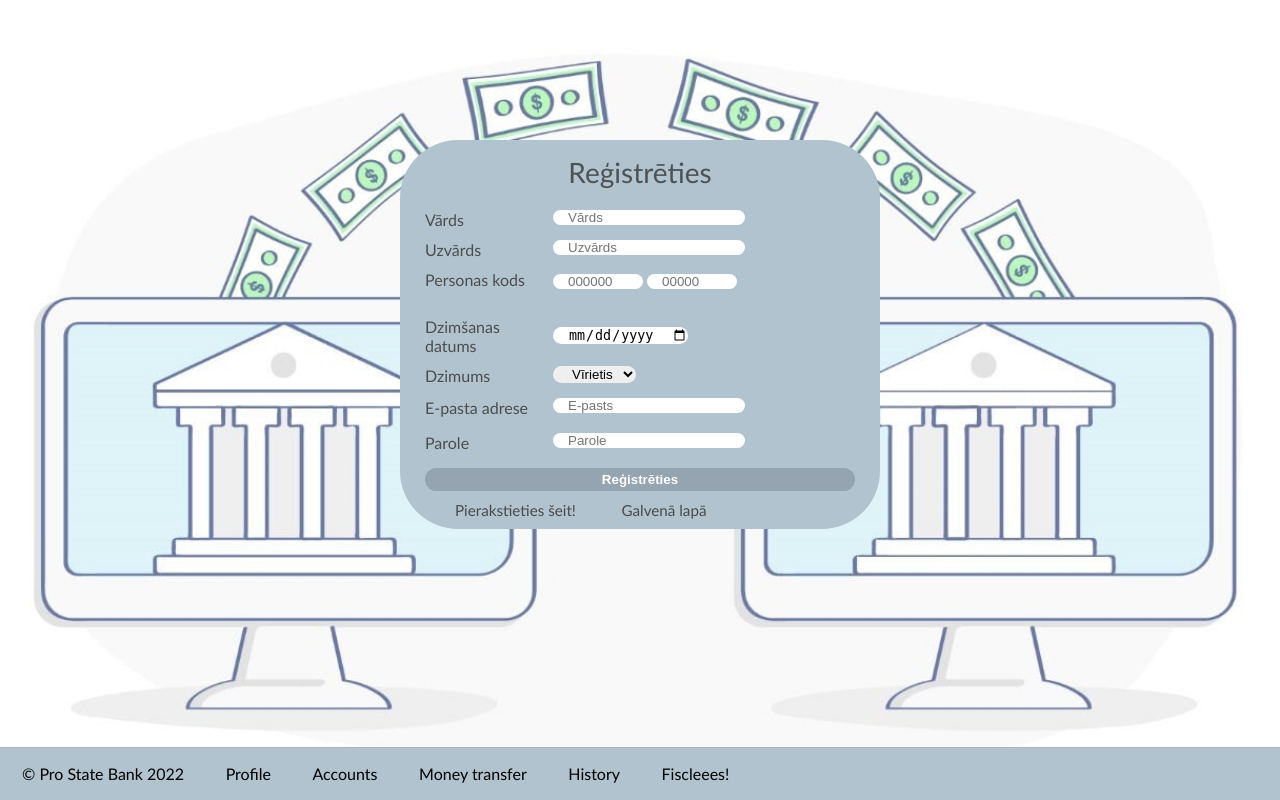
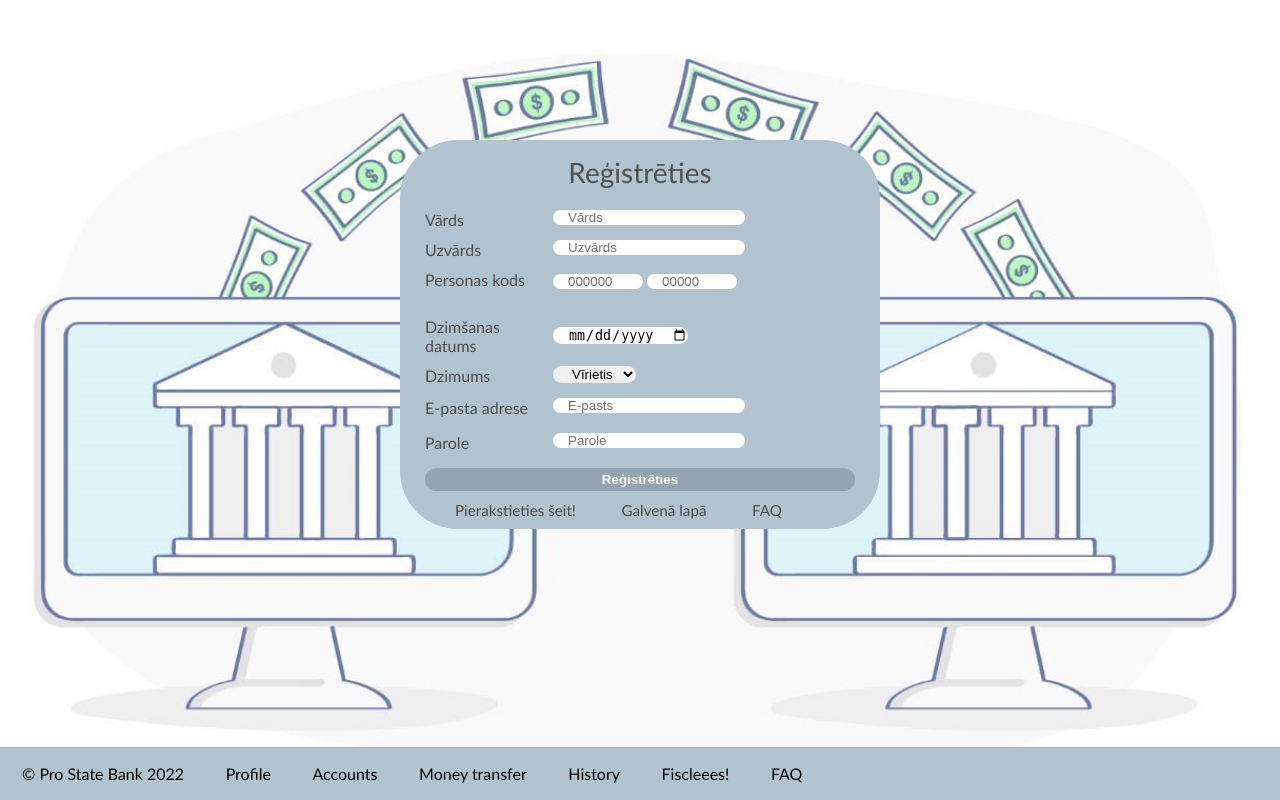
Before and after one commit to armands62/Pro_state, a PHP site: page /pro_state/signup.php in a window 1280 px wide. Run offline with PHP 8.4, Linux system fonts and the light colour scheme.

Commit message:
fck that FAQ

```diff
--- a/src/blocks/footer.phtml
+++ b/src/blocks/footer.phtml
@@ -6,6 +6,7 @@
     <a href="/history">History</a>
     <a href="/fiscles">Fiscleees!</a>
     <a href="/request">Sūtīt ziņojumu</a>
+    <a href="/faq">FAQ</a>
 </footer>
 </body>
 </html>
--- a/src/signup.php
+++ b/src/signup.php
@@ -70,6 +70,7 @@ if(!empty($_SESSION["logged"])) {
             <div class="register-container-footer">
             <p><a href="/login" class="to-login">Pierakstieties šeit!</a></p>
             <p><a href="/" class="to-homepage">Galvenā lapā</a></p>
+            <p><a href="/faq" class="to-faq">FAQ</a></p>
         </div>
         </form>
     </div>
@@ -89,6 +90,7 @@ if(!empty($_SESSION["logged"])) {
     <a href="/money_transfer">Money transfer</a>
     <a href="/history">History</a>
     <a href="/fiscles">Fiscleees!</a>
+    <a href="/faq">FAQ</a>
 </footer>
 </body>
 </html>
```
Also changed, not shown: images/background-main5.jpg (added).
